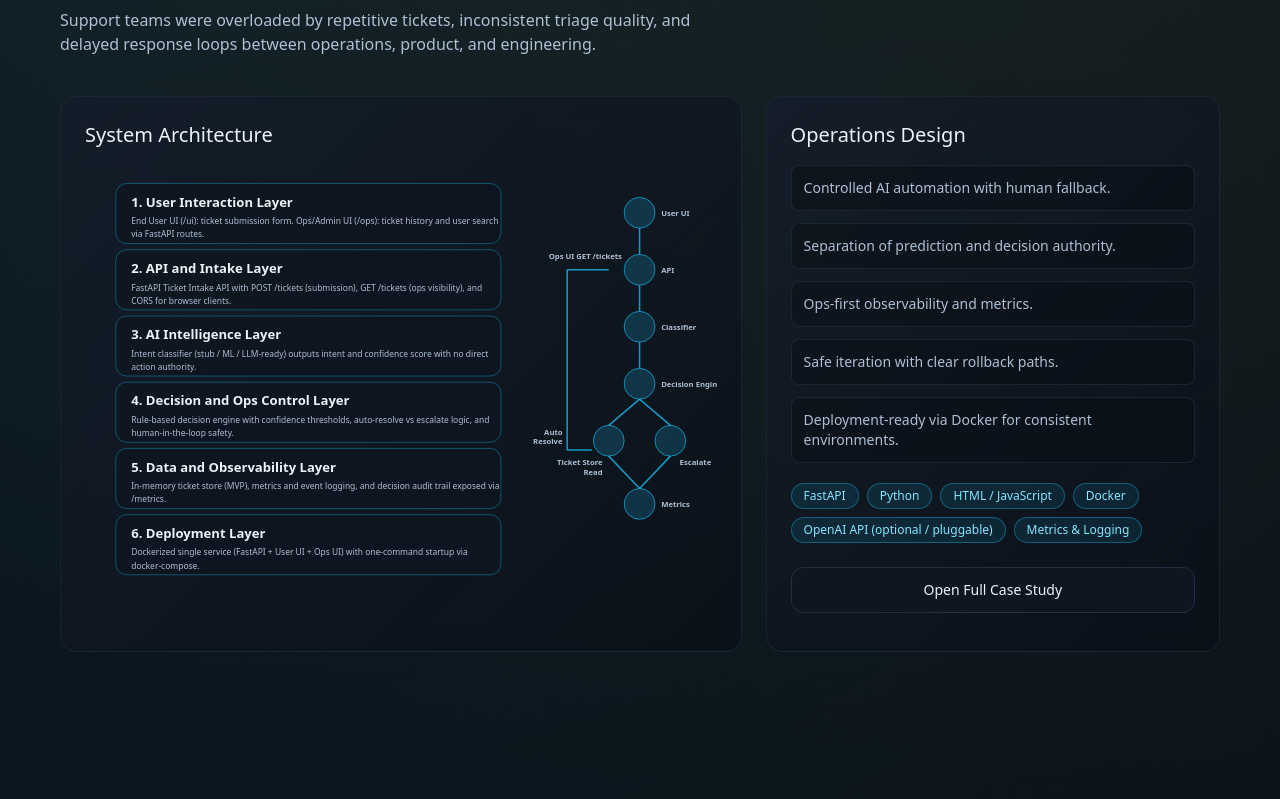
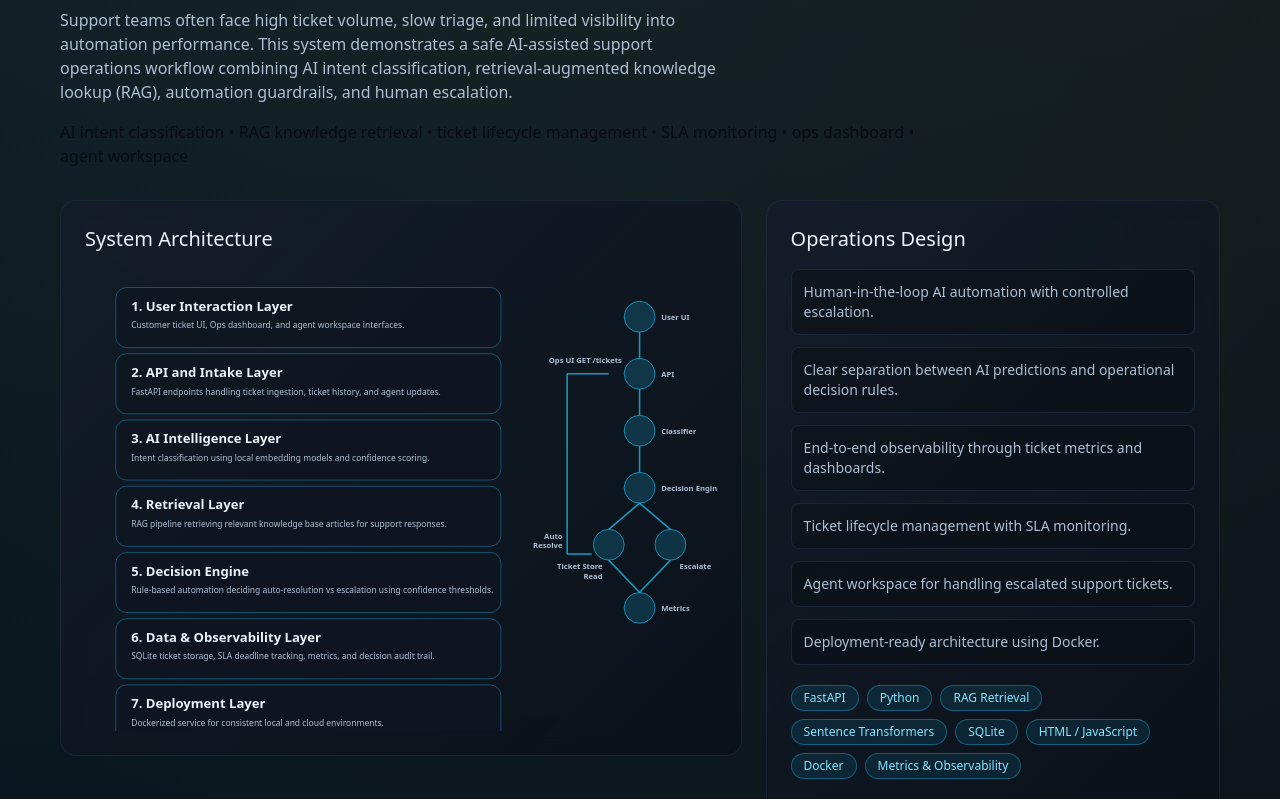
Before and after one commit to sam24eer/Portfolio, a Next.js app: page / in a window 1280 px wide. Shown: the part 1921-2720 px from the top of the page. Built offline with nearby package versions, Linux system fonts and the light colour scheme.

Commit message:
Update featured case study content, architecture text, tech tags, and detailed modal

```diff
--- a/components/sections/FeaturedProject.tsx
+++ b/components/sections/FeaturedProject.tsx
@@ -241,6 +241,9 @@ export default function FeaturedProject() {
           title={featuredCaseStudy.title}
           subtitle={featuredCaseStudy.problem}
         />
+        <p className="-mt-6 mb-8 max-w-4xl text-sm text-brandSoft md:text-base">
+          {featuredCaseStudy.featureLine}
+        </p>
 
         <div className="grid gap-6 lg:grid-cols-[1.2fr_0.8fr]">
           <motion.div
@@ -342,7 +345,7 @@ export default function FeaturedProject() {
               aria-label="AI Customer Support Operations Platform full case study"
             >
               <div className="mb-4 flex items-start justify-between gap-4">
-                <h3 className="font-[var(--font-display)] text-2xl text-text">{featuredCaseStudy.title}</h3>
+                <h3 className="font-[var(--font-display)] text-2xl text-text">{featuredCaseStudy.modalTitle}</h3>
                 <button
                   type="button"
                   onClick={() => setOpen(false)}
@@ -352,51 +355,23 @@ export default function FeaturedProject() {
                   <X size={18} />
                 </button>
               </div>
-              <p className="mb-5 text-sm leading-relaxed text-muted">{featuredCaseStudy.problem}</p>
+              <p className="mb-5 text-sm leading-relaxed text-muted">{featuredCaseStudy.modalSummary}</p>
               <div className="grid gap-4 md:grid-cols-2">
-                <div className="rounded-xl border border-line p-4">
+                {featuredCaseStudy.modalSections.map((section) => (
+                  <div key={section.title} className="rounded-xl border border-line p-4">
                     <h4 className="mb-3 text-sm font-semibold uppercase tracking-wide text-brandSoft">
-                    User Personas
+                      {section.title}
                     </h4>
-                  <ul className="space-y-3 text-sm text-muted">
-                    {featuredCaseStudy.personas.map((persona) => (
-                      <li key={persona.title}>
-                        <p className="font-medium text-text">{persona.title}</p>
-                        <p>{persona.need}</p>
-                      </li>
-                    ))}
-                  </ul>
-                </div>
-                <div className="rounded-xl border border-line p-4">
-                  <h4 className="mb-3 text-sm font-semibold uppercase tracking-wide text-brandSoft">
-                    Metrics Tracked
-                  </h4>
+                    {section.details ? <p className="text-sm text-muted">{section.details}</p> : null}
+                    {section.items ? (
                       <ul className="space-y-2 text-sm text-muted">
-                    {featuredCaseStudy.metrics.map((metric) => (
-                      <li key={metric}>- {metric}</li>
-                    ))}
-                  </ul>
-                </div>
-                <div className="rounded-xl border border-line p-4">
-                  <h4 className="mb-3 text-sm font-semibold uppercase tracking-wide text-brandSoft">
-                    Incident Handling
-                  </h4>
-                  <ul className="space-y-2 text-sm text-muted">
-                    {featuredCaseStudy.incidents.map((item) => (
+                        {section.items.map((item) => (
                           <li key={item}>- {item}</li>
                         ))}
                       </ul>
+                    ) : null}
                   </div>
-                <div className="rounded-xl border border-line p-4">
-                  <h4 className="mb-3 text-sm font-semibold uppercase tracking-wide text-brandSoft">
-                    Release Management
-                  </h4>
-                  <ul className="space-y-2 text-sm text-muted">
-                    {featuredCaseStudy.releases.map((item) => (
-                      <li key={item}>- {item}</li>
                 ))}
-                  </ul>
-                </div>
               </div>
             </motion.div>
           </motion.div>
--- a/data/site.ts
+++ b/data/site.ts
@@ -1,13 +1,17 @@
 export type FeaturedCaseStudy = {
   title: string;
   problem: string;
+  featureLine: string;
   architectureLayers: { name: string; details: string }[];
-  personas: { title: string; need: string }[];
-  metrics: string[];
   workflows: string[];
-  incidents: string[];
-  releases: string[];
   stack: string[];
+  modalTitle: string;
+  modalSummary: string;
+  modalSections: {
+    title: string;
+    details?: string;
+    items?: string[];
+  }[];
 };
 
 export type SecondaryProject = {
@@ -39,80 +43,121 @@ export const aboutHighlights = [
 export const featuredCaseStudy: FeaturedCaseStudy = {
   title: 'AI Customer Support Operations Platform',
   problem:
-    'Support teams were overloaded by repetitive tickets, inconsistent triage quality, and delayed response loops between operations, product, and engineering.',
+    'Support teams often face high ticket volume, slow triage, and limited visibility into automation performance. This system demonstrates a safe AI-assisted support operations workflow combining AI intent classification, retrieval-augmented knowledge lookup (RAG), automation guardrails, and human escalation.',
+  featureLine:
+    'AI intent classification • RAG knowledge retrieval • ticket lifecycle management • SLA monitoring • ops dashboard • agent workspace',
   architectureLayers: [
     {
       name: '1. User Interaction Layer',
       details:
-        'End User UI (/ui): ticket submission form. Ops/Admin UI (/ops): ticket history and user search via FastAPI routes.'
+        'Customer ticket UI, Ops dashboard, and agent workspace interfaces.'
     },
     {
       name: '2. API and Intake Layer',
       details:
-        'FastAPI Ticket Intake API with POST /tickets (submission), GET /tickets (ops visibility), and CORS for browser clients.'
+        'FastAPI endpoints handling ticket ingestion, ticket history, and agent updates.'
     },
     {
       name: '3. AI Intelligence Layer',
       details:
-        'Intent classifier (stub / ML / LLM-ready) outputs intent and confidence score with no direct action authority.'
+        'Intent classification using local embedding models and confidence scoring.'
     },
     {
-      name: '4. Decision and Ops Control Layer',
+      name: '4. Retrieval Layer',
       details:
-        'Rule-based decision engine with confidence thresholds, auto-resolve vs escalate logic, and human-in-the-loop safety.'
+        'RAG pipeline retrieving relevant knowledge base articles for support responses.'
     },
     {
-      name: '5. Data and Observability Layer',
+      name: '5. Decision Engine',
       details:
-        'In-memory ticket store (MVP), metrics and event logging, and decision audit trail exposed via /metrics.'
+        'Rule-based automation deciding auto-resolution vs escalation using confidence thresholds.'
     },
     {
-      name: '6. Deployment Layer',
+      name: '6. Data & Observability Layer',
       details:
-        'Dockerized single service (FastAPI + User UI + Ops UI) with one-command startup via docker-compose.'
+        'SQLite ticket storage, SLA deadline tracking, metrics, and decision audit trail.'
+    },
+    {
+      name: '7. Deployment Layer',
+      details:
+        'Dockerized service for consistent local and cloud environments.'
     }
   ],
-  personas: [
+  workflows: [
+    'Human-in-the-loop AI automation with controlled escalation.',
+    'Clear separation between AI predictions and operational decision rules.',
+    'End-to-end observability through ticket metrics and dashboards.',
+    'Ticket lifecycle management with SLA monitoring.',
+    'Agent workspace for handling escalated support tickets.',
+    'Deployment-ready architecture using Docker.'
+  ],
+  stack: [
+    'FastAPI',
+    'Python',
+    'RAG Retrieval',
+    'Sentence Transformers',
+    'SQLite',
+    'HTML / JavaScript',
+    'Docker',
+    'Metrics & Observability'
+  ],
+  modalTitle: 'AI Support Operations Platform',
+  modalSummary:
+    'Prototype AI system that automates customer support workflows while maintaining operational guardrails.',
+  modalSections: [
     {
-      title: 'Support Operations Lead',
-      need: 'Needs queue health visibility, SLA prediction, and workforce balancing in real time.'
+      title: 'System Overview',
+      details:
+        'AI-powered ticket intake, intent classification, RAG knowledge retrieval, and rule-based automation.'
     },
     {
-      title: 'Customer Support Agent',
-      need: 'Needs reliable AI-assisted response drafts, policy-safe recommendations, and fast escalations.'
+      title: 'Ticket Lifecycle',
+      details: 'Created → In Review → Resolved'
     },
     {
-      title: 'Product Manager',
-      need: 'Needs defect signals, feature request clustering, and release risk insights from support telemetry.'
+      title: 'Agent Workspace',
+      details:
+        'Interface for agents to review escalated tickets and update status.'
+    },
+    {
+      title: 'Ops Dashboard',
+      details:
+        'Operational visibility including ticket metrics, SLA monitoring, and search.'
+    },
+    {
+      title: 'Metrics Tracked',
+      items: [
+        'Total tickets',
+        'Auto-resolution rate',
+        'Escalation rate',
+        'Resolved tickets',
+        'SLA breaches'
+      ]
+    },
+    {
+      title: 'Technology Stack',
+      items: [
+        'FastAPI backend',
+        'Sentence Transformers intent classifier',
+        'RAG knowledge retrieval',
+        'SQLite ticket database',
+        'HTML / JavaScript frontend',
+        'Docker deployment'
+      ]
+    },
+    {
+      title: 'Development Timeline',
+      items: [
+        'Week 1 — Architecture: Defined AI-assisted support workflow and backend structure.',
+        'Week 2 — AI Decision Engine: Implemented intent classification and automation vs escalation logic.',
+        'Week 3 — UI + Ops Dashboard: Built ticket UI, search, metrics visualization, and history tracking.',
+        'Week 4 — AI Ops Enhancements: Added RAG retrieval, SLA monitoring, and agent workspace.'
+      ]
     }
-  ],
-  metrics: [
-    'Median first-response time',
-    'Escalation rate by ticket type',
-    'Auto-resolution precision and recall',
-    'SLA breach probability',
-    'Incident re-open rate',
-    'Customer effort score trend'
-  ],
-  workflows: [
-    'Controlled AI automation with human fallback.',
-    'Separation of prediction and decision authority.',
-    'Ops-first observability and metrics.',
-    'Safe iteration with clear rollback paths.',
-    'Deployment-ready via Docker for consistent environments.'
-  ],
-  incidents: [
-    'Defined severity matrix (SEV-1 to SEV-4) with runbooks and communication ladders.',
-    'Set 15-minute acknowledgement SLA for critical incidents with owner assignment.',
-    'Implemented post-incident review templates with corrective action tracking.'
-  ],
-  releases: [
-    'Canary releases on low-risk queues before broad production rollout.',
-    'Release checklist gates: model quality, policy compliance, and rollback readiness.',
-    'Biweekly release notes connecting ops outcomes to product decisions.'
-  ],
-  stack: ['FastAPI', 'Python', 'HTML / JavaScript', 'Docker', 'OpenAI API (optional / pluggable)', 'Metrics & Logging']
+  ]
 };
+
+
 
 export const secondaryProjects: SecondaryProject[] = [
   {
```
Also changed, not shown: backups/restore-point/components/sections/FeaturedProject.tsx (+12 -37 lines). Lines whose indentation alone changed are shown as unchanged.
